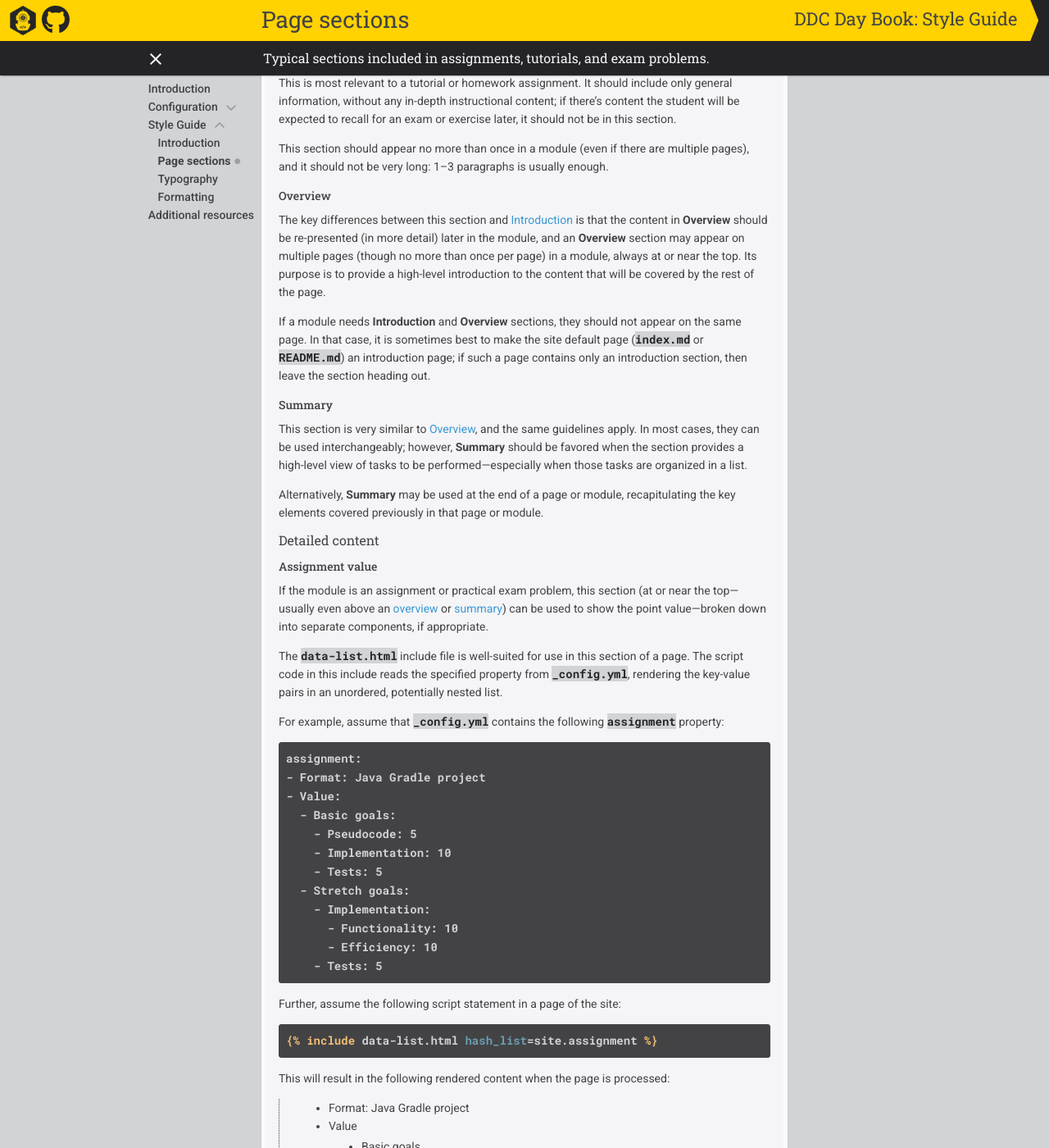
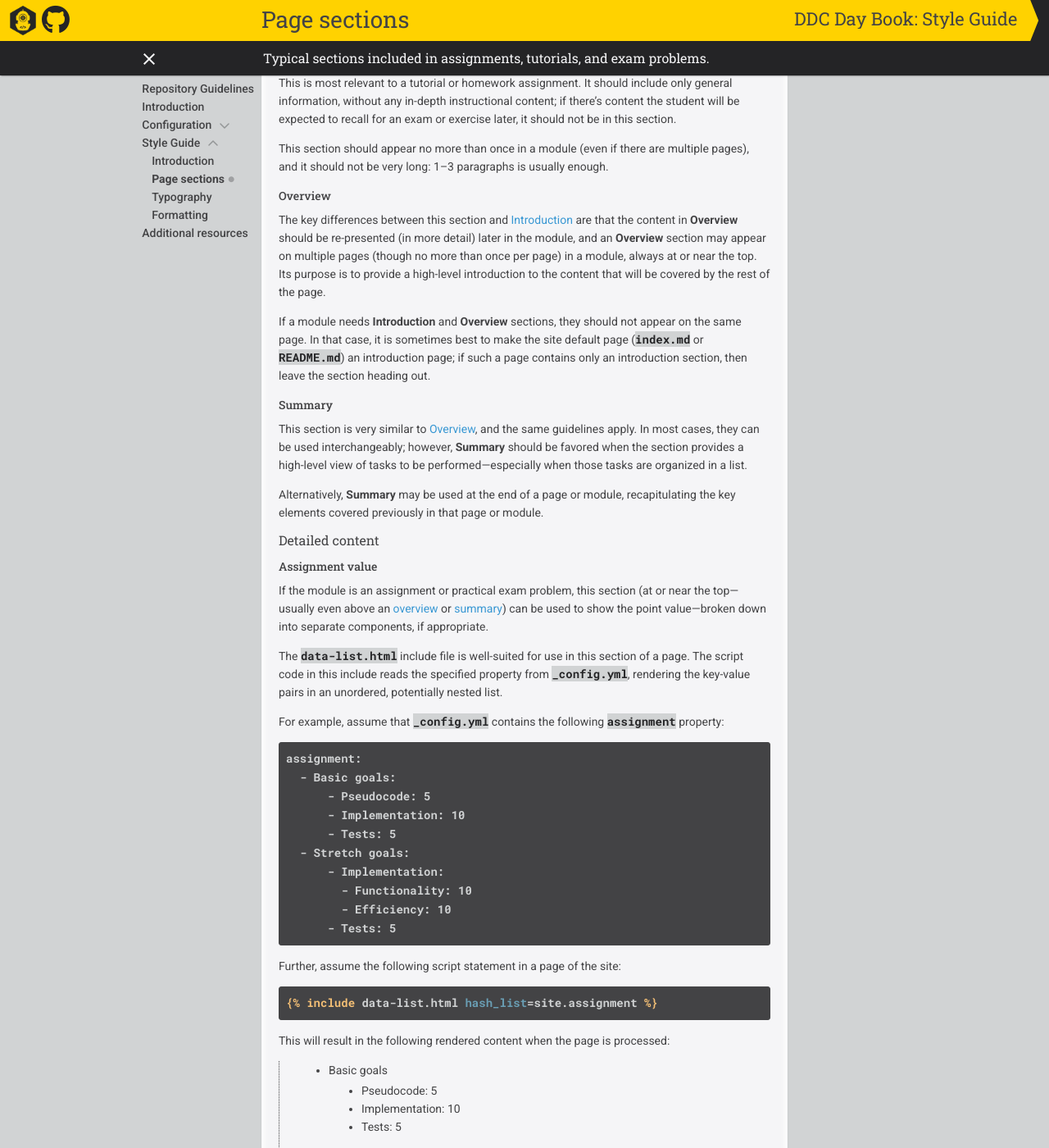
Before and after one commit to ddc-java/ddc-day-book, a Jekyll site: the page built from content/sections.md, in a window 1280 px wide and 1400 px high, scrolled down 1565 px. Shown: the whole window at 82% size. Built offline with Jekyll 4.4.1, drawn with Linux system fonts in a browser that asks for light colours; nearby versions of some CDN libraries; our own code applies the rules of GitHub Pages for plain Markdown files; some of the changed text lies outside the part shown.

Commit message:
Commit by Claude: Add AGENTS.md; minor content and config corrections
Added AGENTS.md with git workflow guidelines for AI agents. Updated
README.md credits wording. Fixed YAML indentation in _config.yml for
prev_next_navigation and the assignment example. Corrected subject-verb
agreement ("is" → "are") and YAML indentation in content/sections.md.

````diff
--- a/_config.yml
+++ b/_config.yml
@@ -16,20 +16,18 @@
   enabled: true # Set this to false if an inter-page navigator is not wanted.
 
 prev_next_navigation:
-- bottom
+  - bottom
 
 google_analytics: # Tracking ID, e.g. "UA-000000-01"; ignore if Google Analytics not needed.
 
 # Example data hash list used in documentation
 assignment:
-- Format: "Java Gradle project"
-- Value:
   - Basic goals:
-    - Pseudocode: 5
-    - Implementation: 10
-    - Tests: 5
+      - Pseudocode: 5
+      - Implementation: 10
+      - Tests: 5
   - Stretch goals:
-    - Implementation:
-      - Functionality: 10
-      - Efficiency: 10
-    - Tests: 5
+      - Implementation:
+          - Functionality: 10
+          - Efficiency: 10
+      - Tests: 5
--- a/content/sections.md
+++ b/content/sections.md
@@ -25,7 +25,7 @@
 
 ## Table of contents
 
-For pages with more than a handful of headings, or with a deeply-nested headline structure, a table of contents (TOC) for the page should be considered.
+For pages with more than a handful of headings or with a deeply nested headline structure, a table of contents (TOC) for the page should be considered.
 
 ### Inclusion
 
@@ -78,7 +78,7 @@
 
 #### Overview
 
-The key differences between this section and [Introduction](#introduction) is that the content in **Overview** should be re-presented (in more detail) later in the module, and an **Overview** section may appear on multiple pages (though no more than once per page) in a module, always at or near the top. Its purpose is to provide a high-level introduction to the content that will be covered by the rest of the page.
+The key differences between this section and [Introduction](#introduction) are that the content in **Overview** should be re-presented (in more detail) later in the module, and an **Overview** section may appear on multiple pages (though no more than once per page) in a module, always at or near the top. Its purpose is to provide a high-level introduction to the content that will be covered by the rest of the page.
 
 If a module needs **Introduction** and **Overview** sections, they should not appear on the same page. In that case, it is sometimes best to make the site default page (`index.md` or `README.md`) an introduction page; if such a page contains only an introduction section, then leave the section heading out.
 
@@ -100,17 +100,15 @@
 
 ```text
 assignment:
-- Format: Java Gradle project
-- Value:
   - Basic goals:
-    - Pseudocode: 5
-    - Implementation: 10
-    - Tests: 5
+      - Pseudocode: 5
+      - Implementation: 10
+      - Tests: 5
   - Stretch goals:
-    - Implementation:
-      - Functionality: 10
-      - Efficiency: 10
-    - Tests: 5
+      - Implementation:
+        - Functionality: 10
+        - Efficiency: 10
+      - Tests: 5
 ```
 
 Further, assume the following script statement in a page of the site:
````
Also changed, not shown: AGENTS.md (added, +15 -0 lines), README.md.
